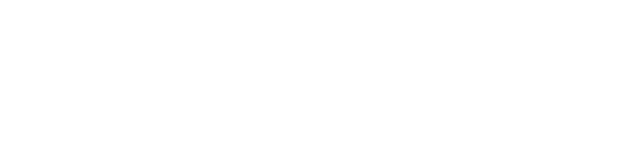
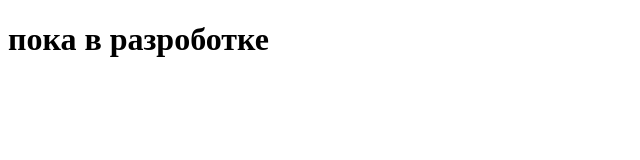
Before and after one commit to timys934/timys.music.github.io, a plain HTML site: page index.html in a window 1280 px wide. Shown: the whole page, without its empty margins (0-640 px from the left). Drawn offline with Linux system fonts and the light colour scheme.

Commit message:
Update index.html

```diff
--- a/index.html
+++ b/index.html
@@ -4,3 +4,4 @@
     <meta charset="UTF-8">
     <meta name="viewport" content="width=device-width, initial-scale=1.0">
 <title>Timys music - музыка начинается с тебя</title>
+<h1>пока в разроботке</h1>
```
